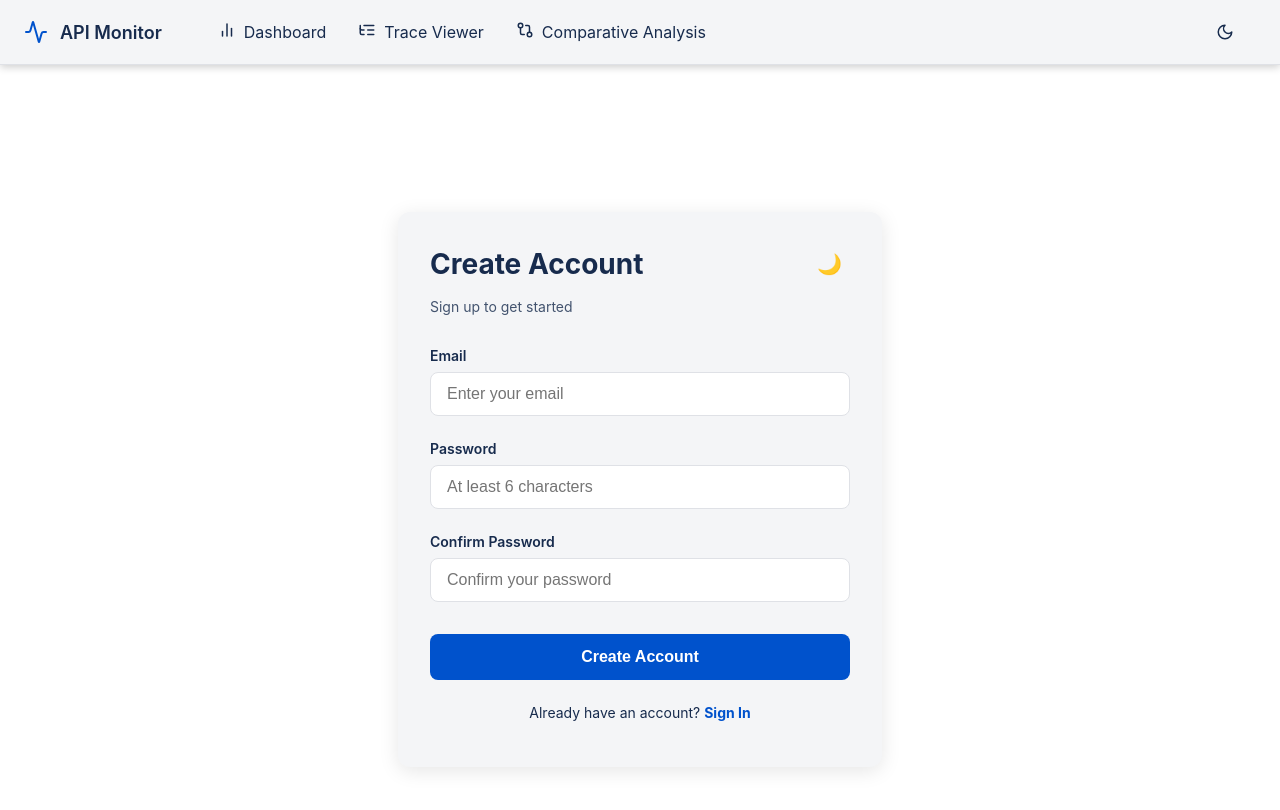
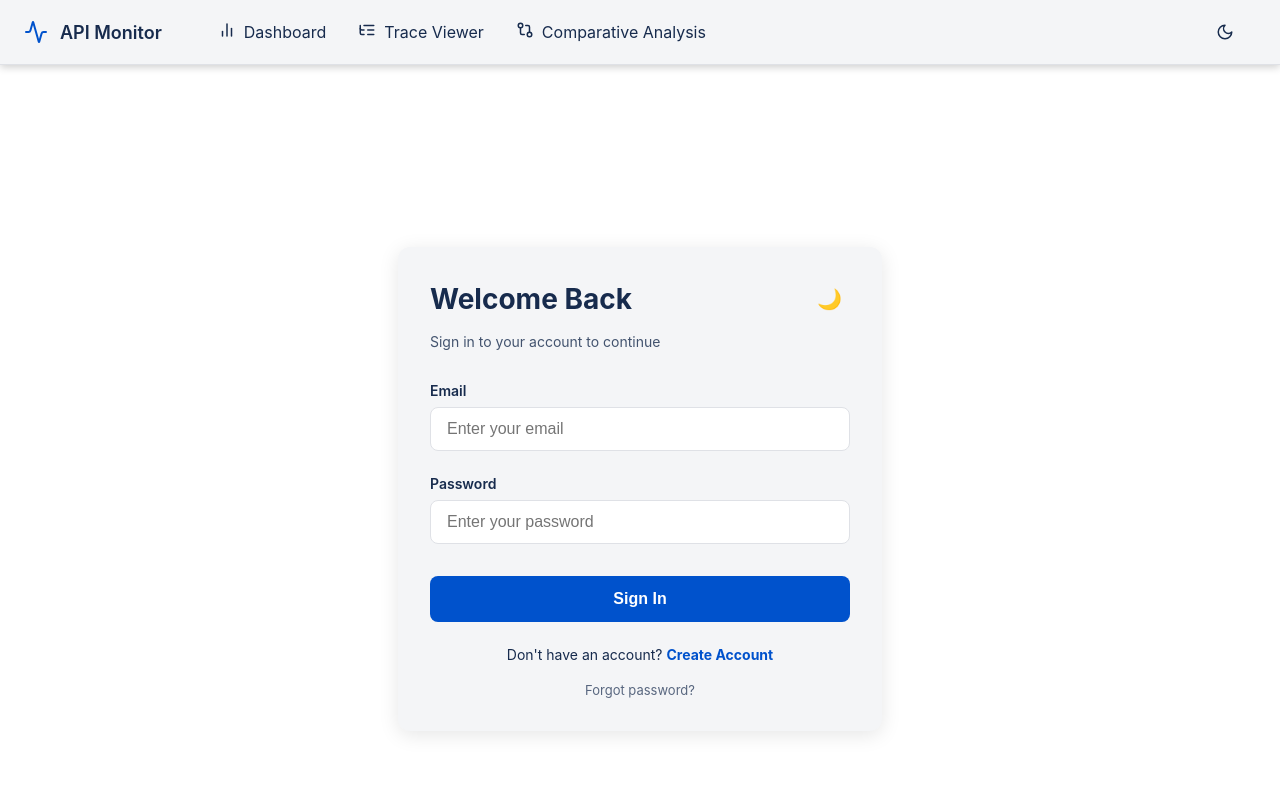
Before and after one commit to Sadaf-A/atlan-observability-insights, a React (Create React App) app in the folder frontend/: page / in a window 1280 px wide. Shown: the top 810 px of the page. Built offline with nearby package versions, Linux system fonts and the light colour scheme.

Commit message:
feat: home route navigates to login page

```diff
--- a/frontend/src/App.tsx
+++ b/frontend/src/App.tsx
@@ -14,7 +14,7 @@ const App: React.FC = () => {
         <Route path="/login" element={<Login />} />
         <Route path="/register" element={<Register />} />
         <Route element={<TopNavigation />}>
-          <Route path="/" element={<Register />} />
+          <Route path="/" element={<Login />} />
           <Route path="/dashboard" element={<Dashboard />} />
           <Route path="/traces" element={<TraceViewer />} />
           <Route path="/compare" element={<ComparativeAnalysis />} />
```
